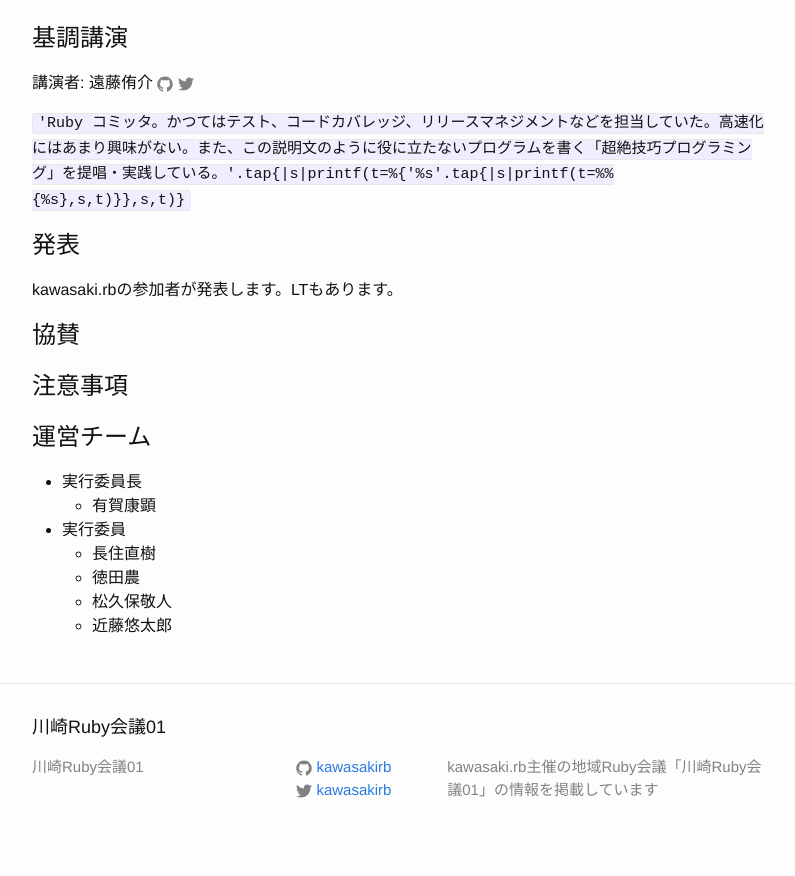
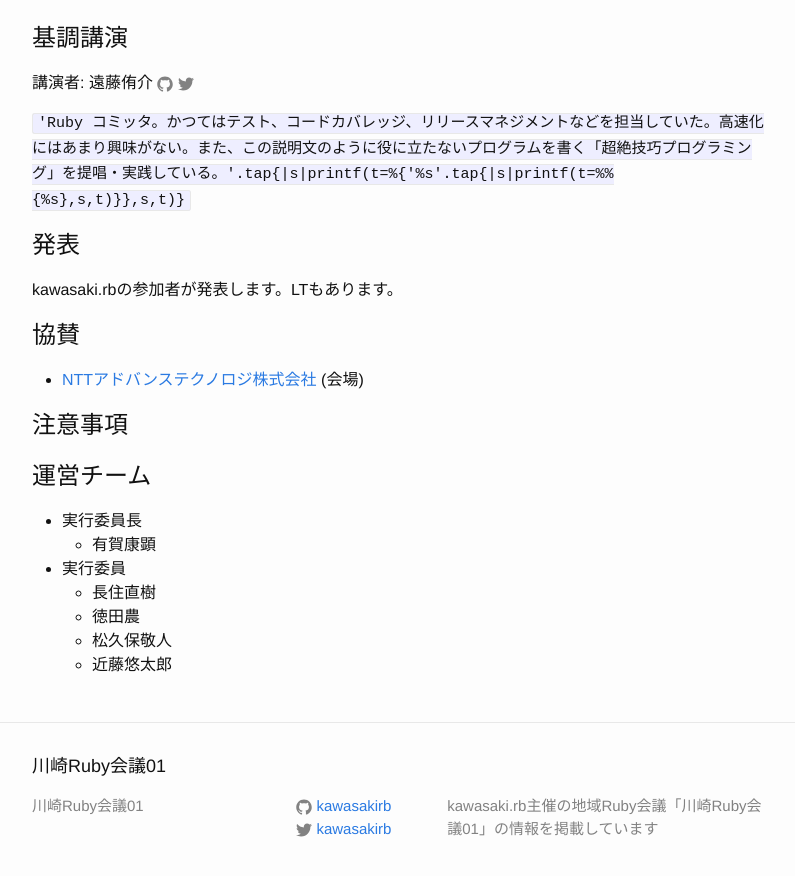
Before and after one commit to kawasakirb/kwsk01, a Jekyll site: the page built from index.md, in a window 1280 px wide and 900 px high, scrolled down 1003 px. Shown: the top 876 px of the window, without its empty margins (238-1033 px from the left). Built offline with Jekyll 4.4.1, drawn with Linux system fonts in a browser that asks for light colours; part of the change alters nothing that is shown.

Commit message:
modify sponsorship section

```diff
--- a/index.md
+++ b/index.md
@@ -73,14 +73,10 @@ kawasaki.rbの参加者が発表します。LTもあります。
 ## 協賛
 
 <!--
-以下と思っていますが、あっているか確認させて下さい。
-あと、今年もネットワークは提供いただけるのでしょうか。
+* [一般社団法人 日本Rubyの会](http://ruby-no-kai.org/)
+-->
 
-* [一般社団法人 日本Rubyの会](http://ruby-no-kai.org/)
-* [NTTアドバンステクノロジ株式会社](http://www.ntt-at.co.jp/) (会場・ネットワーク)
-* [Doorkeeper株式会社](http://www.doorkeeper.jp/)
-
--->
+* [NTTアドバンステクノロジ株式会社](http://www.ntt-at.co.jp/) (会場)
 
 ## 注意事項
 
```
